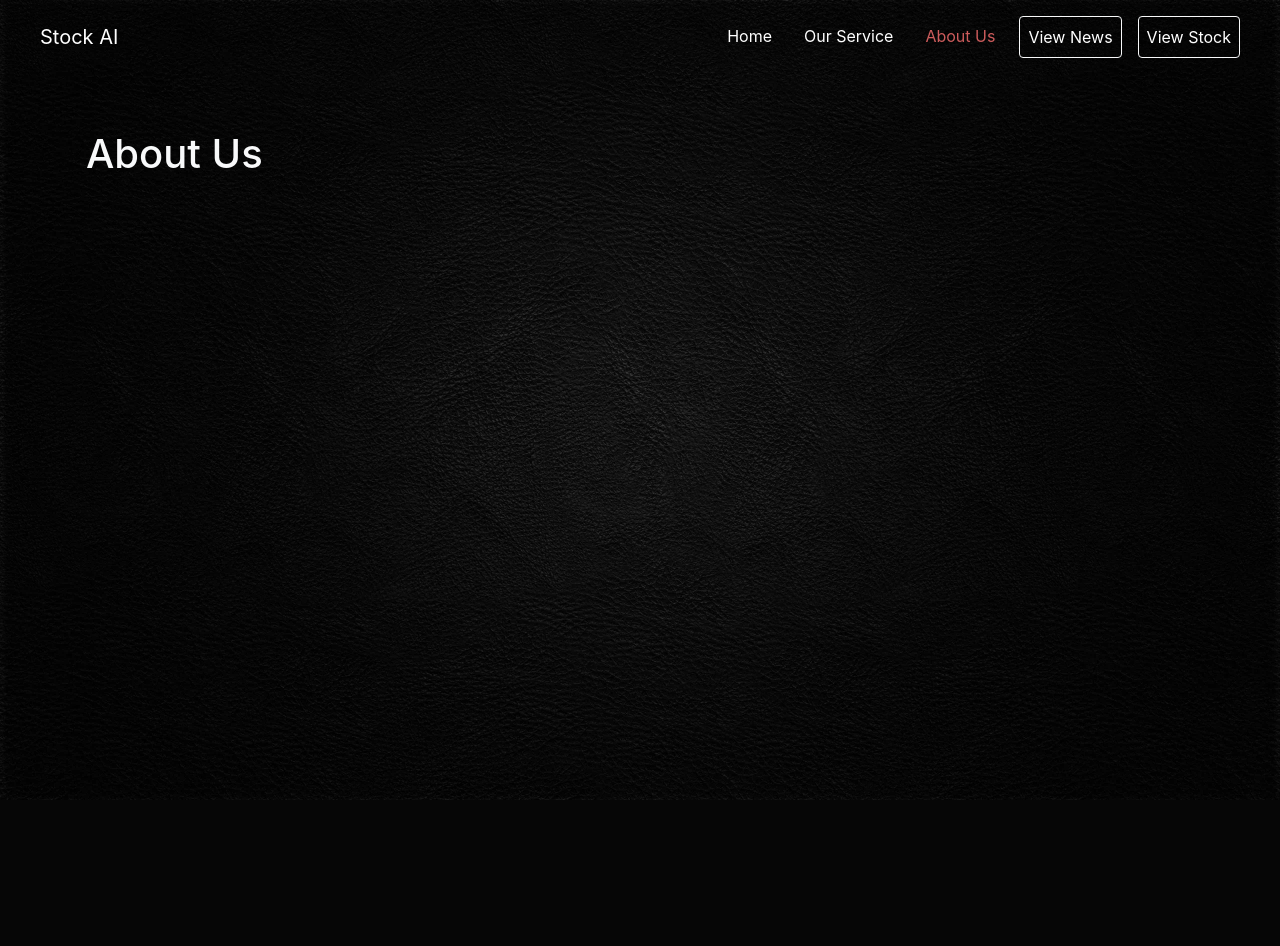
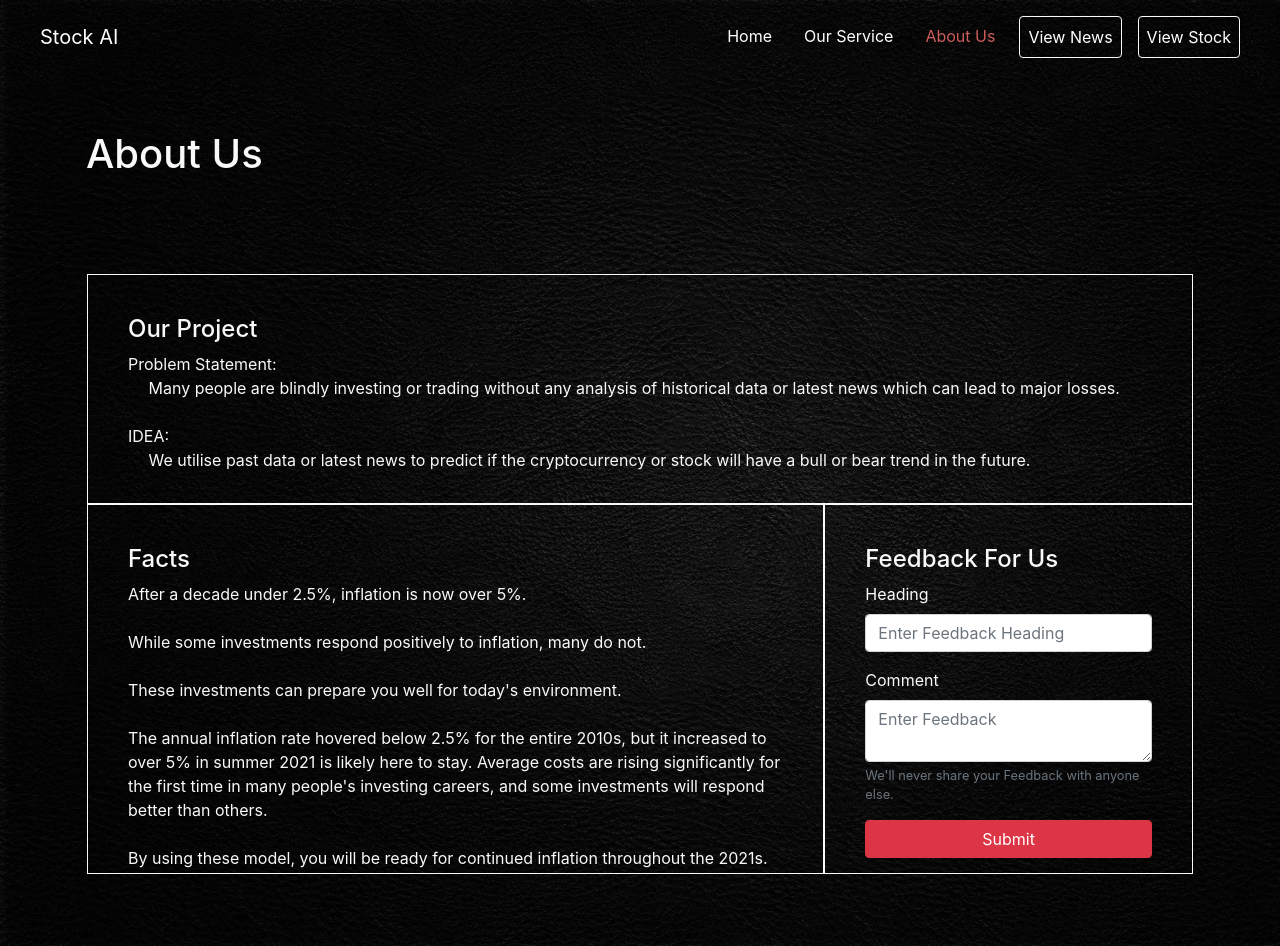
Before and after one commit to lamestshooter468/Stock_AI, a Flask app: page /aboutUs in a window 1280 px wide. Before the commit the page ends 800 px from the top, so only its background shows below. Run offline with Flask 2, Linux system fonts and the light colour scheme; some libraries are stand-ins or nearby versions.

Commit message:
Update aboutUs.html

```diff
--- a/templates/aboutUs.html
+++ b/templates/aboutUs.html
@@ -8,4 +8,52 @@
 <div class="container p-3 my-5 text-light">
     <h1>About Us</h1>
 </div>
+
+
+
+<div class="row m-5 p-4 text-light">
+    <div class="col-12 px-0" style="height: 230px;">
+        <div class="border-light border p-4" style="width: inherit;height: inherit;">
+            <div class="container p-3">
+                <h4>Our Project</h4>
+                <p>Problem Statement:
+                <br>&emsp; Many people are blindly investing or trading without any analysis of historical 	data or latest news which can lead to major losses.
+                <br>
+                <br>IDEA:
+                <br>&emsp; We utilise past data or latest news to predict if the cryptocurrency or stock 	will have a bull or bear trend in the future.  </p>
+            </div>
+        </div>
+    </div>
+    <div class="col-8 px-0" style="height: 370px;">
+        <div class="border-light border p-4" style="width: inherit;height: inherit;">
+            <div class="container p-3">
+                <h4>Facts</h4>
+                <p>After a decade under 2.5%, inflation is now over 5%.
+                <br><br>While some investments respond positively to inflation, many do not.
+                <br><br>These investments can prepare you well for today's environment.
+                <br><br>The annual inflation rate hovered below 2.5% for the entire 2010s, but it increased to over 5% in summer 2021 is likely here to stay.  Average costs are rising significantly for the first time in many people's investing careers, and some investments will respond better than others.
+                <br><br>By using these model, you will be ready for continued inflation throughout the 2021s.
+                </p>
+
+            </div>
+        </div>
+    </div>
+    <div class="col-4 px-0" style="height: 370px;">
+        <div class="border-light border p-4" style="width: inherit;height: inherit;">
+            <div class="container p-3">
+                <h4>Feedback For Us</h4>
+                <div class="form-group">
+                    <label for="feedbackHeading">Heading</label>
+                    <input type="text" class="form-control" id="feedbackHeading" placeholder="Enter Feedback Heading">
+                </div>
+                <div class="form-group">
+                    <label for="feedbackComment">Comment</label>
+                    <textarea class="form-control" id="feedbackComment" aria-describedby="feedbackHelp" placeholder="Enter Feedback"></textarea>
+                    <small id="feedbackHelp" class="form-text text-muted">We'll never share your Feedback with anyone else.</small>
+                </div>
+                <button class="btn btn-danger" style="width: 100%;">Submit</button>
+            </div>
+        </div>
+    </div>
+</div>
 {% endblock %}
```
